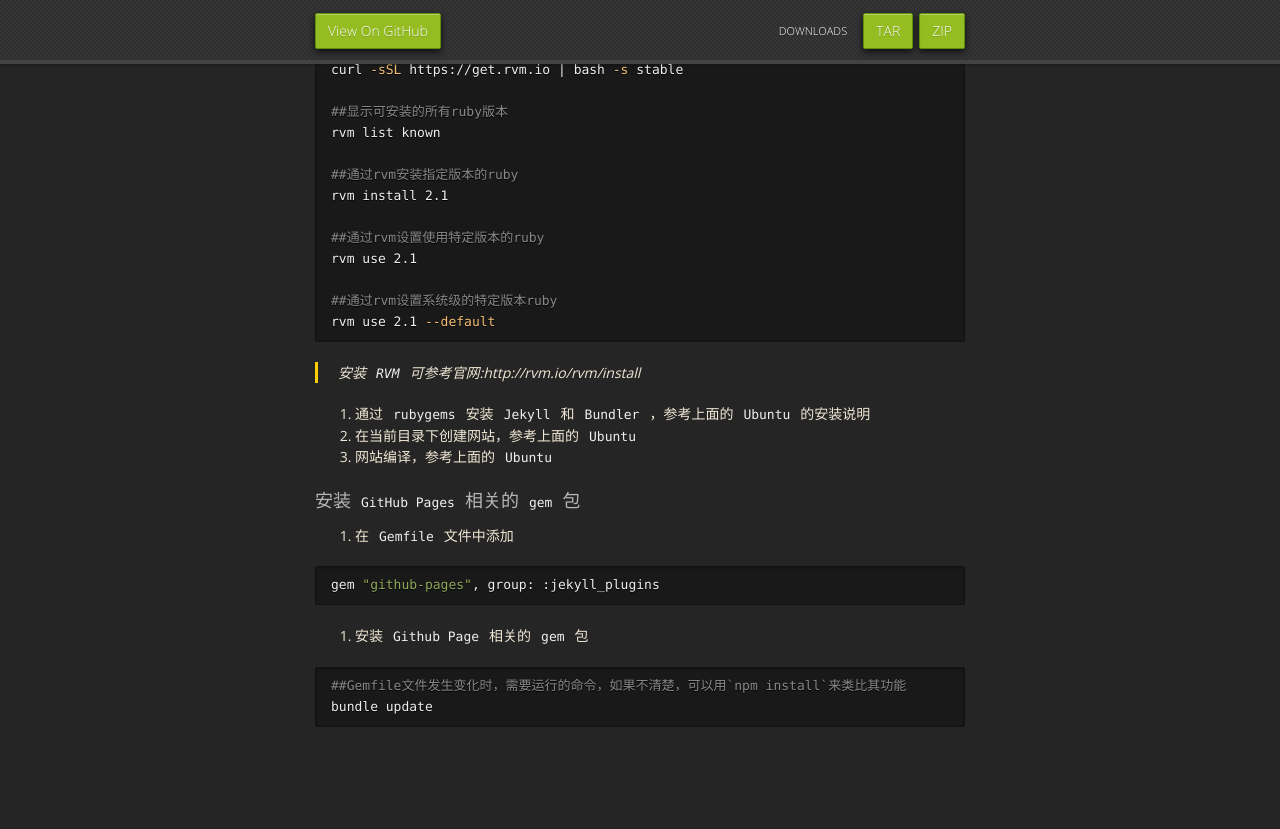
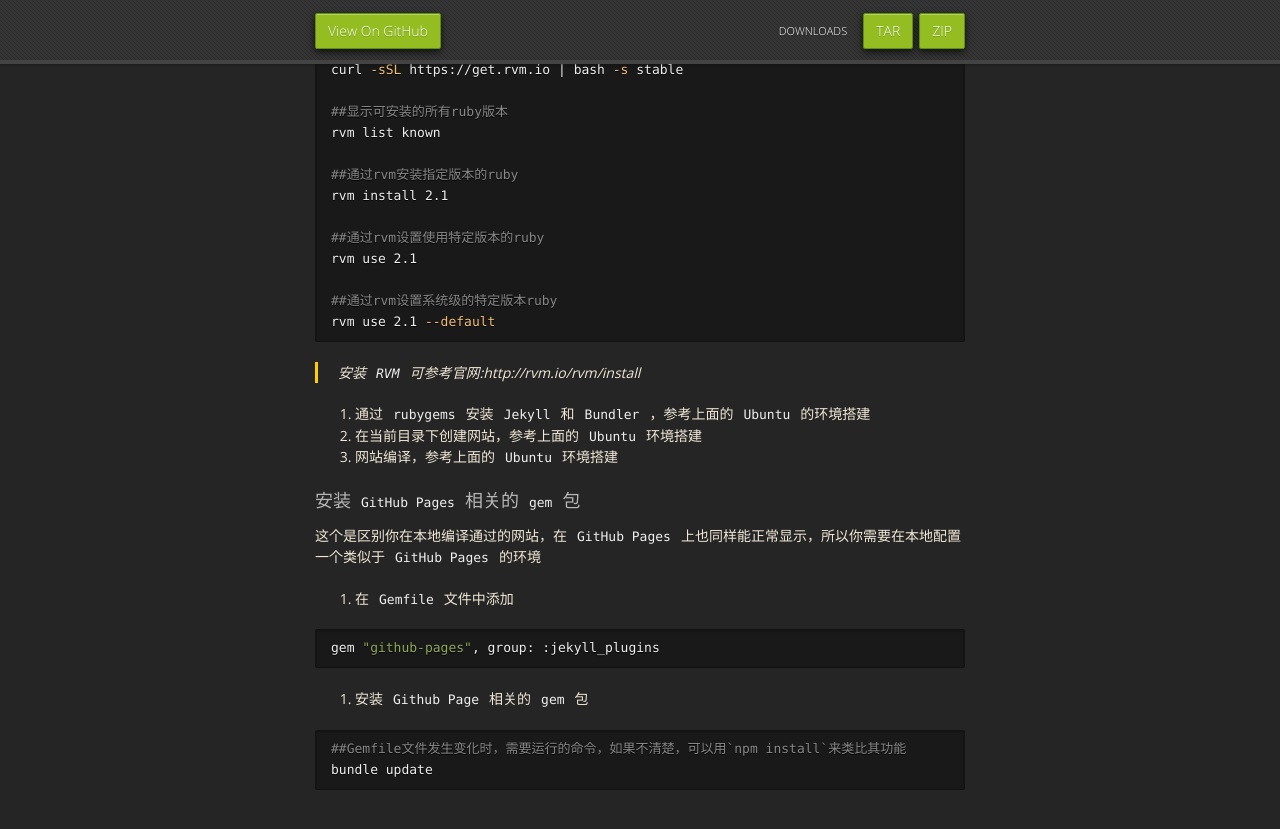
Before and after one commit to jasonLiu001/jasonLiu001.github.io, a Jekyll site: the page built from _posts/2017-11-08-jekyll-dev-environment.md, in a window 1280 px wide and 900 px high, scrolled down 1249 px. Shown: the top 829 px of the window. Built offline with Jekyll 4.4.1, drawn with Linux system fonts in a browser that asks for light colours; our own code applies the rules of GitHub Pages for plain Markdown files; some of the changed text lies outside the part shown.

Commit message:
Update 2017-11-08-jekyll-dev-environment.md

````diff
--- a/_posts/2017-11-08-jekyll-dev-environment.md
+++ b/_posts/2017-11-08-jekyll-dev-environment.md
@@ -1,10 +1,12 @@
-Jekyll环境开发环境搭建
+Jekyll开发`GitHub Pages`环境搭建简介
 =====
+
 ### 前提条件
 1. `Linux`主机一台或虚拟机一台
 2. `Linux`上安装了GCC和Make(通过gcc -v和make -v来检查是否已经安装)
 
 ### 环境搭建
+
 #### Ubuntu
 1. 安装`Ruby`
 
@@ -66,11 +68,12 @@ rvm use 2.1 --default
 ```
 > 安装[`RVM`](http://rvm.io/rvm/install)可参考官网:http://rvm.io/rvm/install
 
-3. 通过`rubygems`安装`Jekyll`和`Bundler`，参考上面的`Ubuntu`的安装说明
-4. 在当前目录下创建网站，参考上面的`Ubuntu`
-5. 网站编译，参考上面的`Ubuntu`
+3. 通过`rubygems`安装`Jekyll`和`Bundler`，参考上面的`Ubuntu`的环境搭建
+4. 在当前目录下创建网站，参考上面的`Ubuntu`环境搭建
+5. 网站编译，参考上面的`Ubuntu`环境搭建
 
 ### 安装`GitHub Pages`相关的`gem`包
+这个是区别你在本地编译通过的网站，在`GitHub Pages`上也同样能正常显示，所以你需要在本地配置一个类似于`GitHub Pages`的环境
 1. 在`Gemfile`文件中添加
 
 ```shell
````
